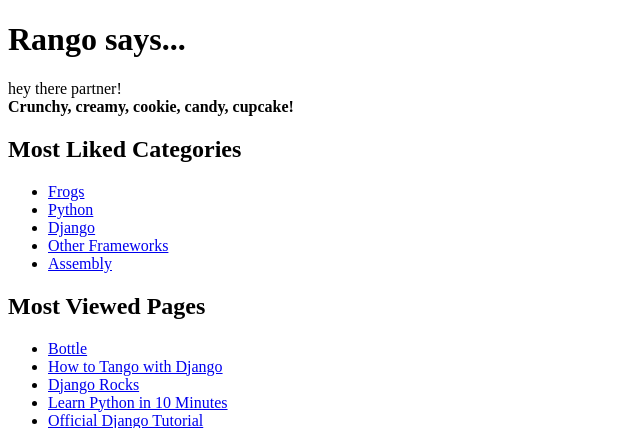
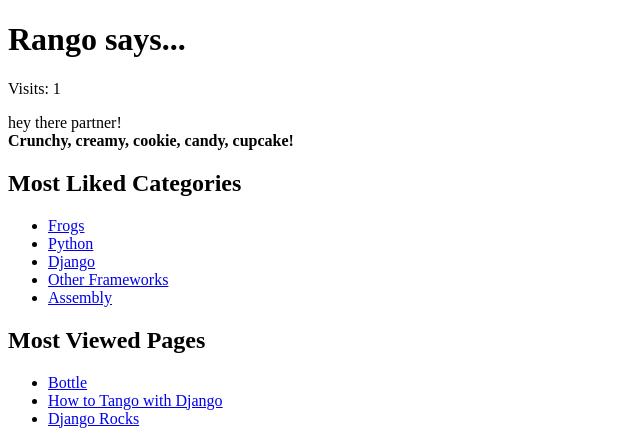
Before and after one commit to dtghub/DjangoLearningFull, a Django app: page / in a window 1280 px wide. Shown: the top 428 px of the page, without its empty margins (0-640 px from the left). Run offline with Django 3.2, Linux system fonts and the light colour scheme; data comes from the database, SQL or seed files in the repository; both versions use the stored data as it was after the commit.

Commit message:
10.5 done

```diff
--- a/rango/views.py
+++ b/rango/views.py
@@ -1,3 +1,4 @@
+from datetime import datetime
 from django.shortcuts import redirect, render
 from django.http import HttpResponse
 from django.urls import reverse
@@ -10,20 +11,19 @@
 def index(request):
     category_list = Category.objects.order_by('-likes')[:5]
     page_list = Page.objects.order_by('-views')[:5]
+    visits = int(request.COOKIES.get('visits', '1'))
 
     context_dict = {}
     context_dict['boldmessage'] = 'Crunchy, creamy, cookie, candy, cupcake!'
     context_dict['categories'] = category_list
     context_dict['pages'] = page_list
+    context_dict['visits'] = visits
 
-    request.session.set_test_cookie()
-    return render(request, 'rango/index.html', context=context_dict)
+    response = render(request, 'rango/index.html', context=context_dict)
+    visitor_cookie_handler(request, response)
+    return response
 
 def about(request):
-
-    if request.session.test_cookie_worked():
-        print("TEST COOKIE WORKED!")
-        request.session.delete_test_cookie()
     return render(request, 'rango/about.html')
 
 def show_category(request, category_name_slug):
@@ -142,3 +142,18 @@
 def user_logout(request):
     logout(request)
     return redirect(reverse('rango:index'))
+
+
+def visitor_cookie_handler(request, response):
+    visits = int(request.COOKIES.get('visits', '1'))
+
+    last_visit_cookie = request.COOKIES.get('last_visit', str(datetime.now()))
+    last_visit_time = datetime.strptime(last_visit_cookie[:-7], '%Y-%m-%d %H:%M:%S')
+
+    if (datetime.now() - last_visit_time).days > 0:
+        visits = visits + 1
+        response.set_cookie('last_visit', str(datetime.now()))
+    else:
+        response.set_cookie('last_visit', last_visit_cookie)
+
+    response.set_cookie('visits', visits)
--- a/templates/rango/index.html
+++ b/templates/rango/index.html
@@ -9,6 +9,7 @@
 <h1>Rango says...</h1>
 
 <div>
+    <p>Visits: {{ visits }}</p>
 {% if user.is_authenticated %}
     howdy {{ user.username }}!
 {% else %}
```
Also changed, not shown: db.sqlite3.
